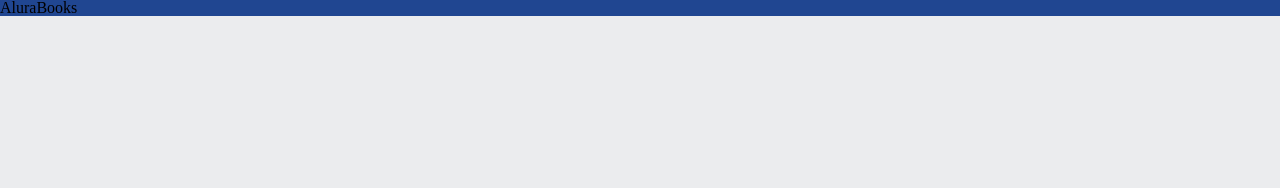
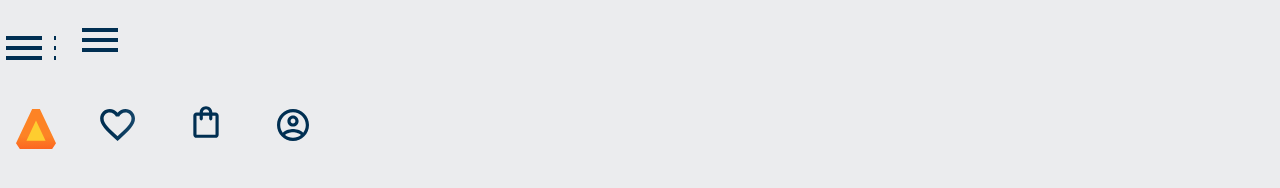
Before and after one commit to 06felipe/AluraBooks-felipe, a plain HTML site: page index.html in a window 1280 px wide. Drawn offline with Linux system fonts and the light colour scheme.

Commit message:
Add files via upload

```diff
--- a/index.html
+++ b/index.html
@@ -13,7 +13,20 @@
     </head>
     <body>
 
-        <h1>AluraBooks</h1>
+      <head class="cabeçalho">
+        <div class="container">
+            <span class="cabeçalho_menu-hamburguer container_imagem"></span>
+            <a href="#"><img src="./imagem/Menu.svg" alt="logo da alurabooks" class="container_imagem"></a>
+      </div>
+       <div class="container"></div>
+            <a href="#"><img src="./imagem/Logo.svg" alt="botão de Favoritos" class="container_imagem"></a>
+            <a href="#"><img src="./imagem/Favoritos.svg" alt="botão da sacola" class="container_imagem"></a>
+            <a href="#"><img src="./imagem/Compras.svg" alt="botão do perfil" class="container_imagem"></a>
+            <a href="#"><img src="./imagem/Usuário.svg" alt="logo da alurabooks" class="container_imagem"></a>
+      </head>
+      </head>
+
+
 
     </body>
 
--- a/style.css
+++ b/style.css
@@ -1,11 +1,9 @@
+@import url("style/header.css");
 :root{
     --cor-de-fundo: #EBECEE;
+    --branco:#FFFFFF;
 }
 
 body{
     background-color: var(--cor-de-fundo);
 }
-
-h1{
-    background-color:#204691
-}
--- /dev/null
+++ b/style/header.css
@@ -0,0 +1,21 @@
+    .cabeçalho_menu-hamburguer{
+        width: 24px;
+        height: 24px;
+        background-image: url("../imagem/Menu.svg");
+        display: inline-block;
+    }
+    .cabeçalho{
+        background-color:var(--branco);
+        display:flex;
+        justify-content: space-between;
+        align-items: center;
+    }
+
+    .cotainer{
+        display:flex;
+        align-items: center;
+    }
+
+    .container_imagem{
+        padding: 1em;
+    }
```
Also changed, not shown: imagem/Compras.svg (added), imagem/Favoritos.svg (added), imagem/Logo.svg (added), imagem/Menu.svg (added), imagem/Usuário.svg (added).
